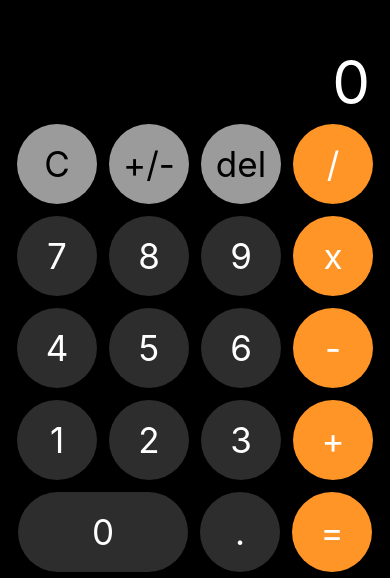
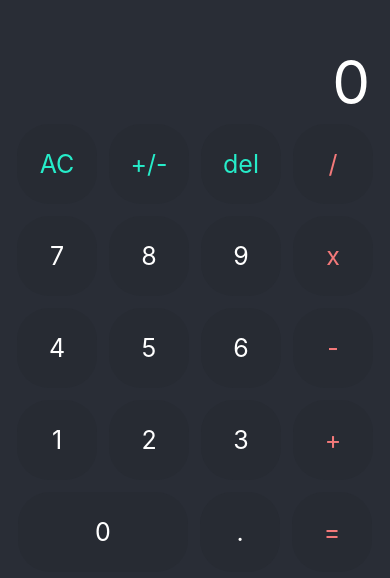
Before and after one commit to UlisesVillanueva/rn-calculator, a React Native app: screen / in a window 390 px wide. Shown: the part 266-844 px from the top of the page. Built offline with nearby package versions, Linux system fonts and the light colour scheme.

Commit message:
feat: add useCalculator Hook and change look and feel

```diff
--- a/src/components/Button.tsx
+++ b/src/components/Button.tsx
@@ -8,18 +8,17 @@ interface Props {
     width?: boolean;
     action?:(numValue: string)=> (void | undefined);
 }
-export const Button = ({ text, color = '#2D2D2D', width = false, action}: Props) => {
+export const Button = ({ text, color = 'white', width = false, action}: Props) => {
     return (
         <TouchableOpacity onPress={ () => action(text)}>
             <View style={{
                 ...styles.button,
-                backgroundColor: color,
+                backgroundColor: '#272b33',
                 width: (width) ? 170 : 80,
             }}>
                 <Text style={{
                     ...styles.buttonText,
-                    color: (color === '#9B9B9B')
-                        ? 'black' : 'white'
+                    color
                 }}>{text}</Text>
             </View>
         </TouchableOpacity>
--- /dev/null
+++ b/src/hooks/useCalculator.tsx
@@ -0,0 +1,132 @@
+
+import { useState, useRef } from 'react'
+
+enum Operators {
+    add, subtract, divide, multiply
+}
+
+export const useCalculator = () => {
+
+    const [num, setNum] = useState('0');
+    const [lastNum, setlastNum] = useState('0');
+
+    const lastOperation = useRef<Operators>()
+
+    const clean = () => {
+        setNum('0');
+        setlastNum('0');
+    }
+
+    const buildNuber = (numValue: string) => {
+
+        if (num.includes('.') && numValue === '.') return;
+
+        if (num.startsWith('0') || num.startsWith('-0')) {
+
+            if (numValue === '.') {
+                setNum(num + numValue)
+            } else if (numValue === '0' && num.includes('.')) {
+                setNum(num + numValue)
+            } else if (numValue !== '0' && !num.includes('.')) {
+                setNum(numValue)
+            } else if (numValue === '0' && !num.includes('.')) {
+                setNum(num)
+            } else {
+                setNum(num + numValue);
+            }
+        } else {
+            setNum(num + numValue);
+        }
+    }
+
+    const changeLastNum = () => {
+        if (num.endsWith('.')) {
+            setlastNum(num.slice(0, -1));
+        } else {
+            setlastNum(num);
+        }
+        setNum('0');
+    }
+
+
+    const positiveNegative = () => {
+        num.includes('-') ?
+            setNum(num.replace('-', '')) :
+            setNum('-' + num);
+    }
+
+    const btnAdd = () => {
+        changeLastNum();
+        lastOperation.current = Operators.add;
+    }
+
+    const btnSubtract = () => {
+        changeLastNum();
+        lastOperation.current = Operators.subtract;
+    }
+
+    const btnMultiply = () => {
+        changeLastNum();
+        lastOperation.current = Operators.multiply;
+    }
+
+    const btnDivide = () => {
+        changeLastNum();
+        lastOperation.current = Operators.divide;
+    }
+
+    const btnDelete = () => {
+        let negative = ''
+        let tempNum = num;
+        if (num.includes('-')) {
+            negative = '-'
+            tempNum = num.substr(1)
+        }
+
+        if (tempNum.length > 1) {
+            setNum(negative + tempNum.slice(0, -1))
+        } else {
+            setNum('0')
+        }
+    }
+
+    const calculator = () => {
+        const num1 = Number(num)
+        const num2 = Number(lastNum)
+
+        switch (lastOperation.current) {
+            case Operators.add:
+                setNum(`${num1 + num2}`)
+                break;
+            case Operators.subtract:
+                setNum(`${num2 - num1}`)
+                break;
+            case Operators.divide:
+                setNum(`${num2 / num1}`)
+                break;
+            case Operators.multiply:
+                setNum(`${num1 * num2}`)
+                break;
+
+            default:
+                break;
+        }
+
+        setlastNum('0')
+    }
+
+    return {
+        lastNum,
+        num,
+        calculator,
+        changeLastNum,
+        clean,
+        btnAdd,
+        btnDelete,
+        btnDivide,
+        btnMultiply,
+        btnSubtract,
+        positiveNegative,
+        buildNuber
+    }
+}
--- a/src/screens/CalculatorScreen.tsx
+++ b/src/screens/CalculatorScreen.tsx
@@ -1,130 +1,35 @@
 import React, { useState, useRef } from 'react'
 import { Text, View } from 'react-native'
 import { Button } from '../components/Button';
+import { useCalculator } from '../hooks/useCalculator';
 import { styles } from '../theme/appTheme';
 
 
-enum Operators {
-    add, subtract, divide, multiply
-}
+
 
 export const CalculatorScreen = () => {
 
-    const [num, setNum] = useState('0');
-    const [lasNum, setLasNum] = useState('0');
-
-    const lastOperation = useRef<Operators>()
-
-    const clean = () => {
-        setNum('0');
-        setLasNum('0');
-    }
-
-    const buildNuber = (numValue: string) => {
-
-        if (num.includes('.') && numValue === '.') return;
-
-        if (num.startsWith('0') || num.startsWith('-0')) {
-
-            if (numValue === '.') {
-                setNum(num + numValue)
-            } else if (numValue === '0' && num.includes('.')) {
-                setNum(num + numValue)
-            } else if (numValue !== '0' && !num.includes('.')) {
-                setNum(numValue)
-            } else if (numValue === '0' && !num.includes('.')) {
-                setNum(num)
-            } else {
-                setNum(num + numValue);
-            }
-        } else {
-            setNum(num + numValue);
-        }
-    }
-
-    const changeLastNum = () => {
-        if (num.endsWith('.')) {
-            setLasNum(num.slice(0, -1));
-        } else {
-            setLasNum(num);
-        }
-        setNum('0');
-    }
-
-
-    const positiveNegative = () => {
-        num.includes('-') ?
-            setNum(num.replace('-', '')) :
-            setNum('-' + num);
-    }
-
-    const btnAdd = () => {
-        changeLastNum();
-        lastOperation.current = Operators.add;
-    }
-
-    const btnSubtract = () => {
-        changeLastNum();
-        lastOperation.current = Operators.subtract;
-    }
-
-    const btnMultiply = () => {
-        changeLastNum();
-        lastOperation.current = Operators.multiply;
-    }
-
-    const btnDivide = () => {
-        changeLastNum();
-        lastOperation.current = Operators.divide;
-    }
-
-    const btnDelete = () => {
-        let negative = ''
-        let tempNum = num;
-        if (num.includes('-')) {
-            negative = '-'
-            tempNum = num.substr(1)
-        }
-
-        if (tempNum.length > 1) {
-            setNum(negative + tempNum.slice(0, -1))
-        } else {
-            setNum('0')
-        }
-    }
-
-    const calculator = () => {
-        const num1 = Number(num)
-        const num2 = Number(lasNum)
-
-        switch (lastOperation.current) {
-            case Operators.add:
-                setNum(`${num1 + num2}`)
-                break;
-            case Operators.subtract:
-                setNum(`${num2 - num1}`)
-                break;
-
-            case Operators.divide:
-                setNum(`${num2 / num1}`)
-                break;
-            case Operators.multiply:
-                setNum(`${num1 * num2}`)
-                break;
-
-            default:
-                break;
-        }
-
-        setLasNum('0')
-    }
+    const {
+        calculator,
+        changeLastNum,
+        clean,
+        btnAdd,
+        btnDelete,
+        btnDivide,
+        btnMultiply,
+        btnSubtract,
+        positiveNegative,
+        buildNuber,
+        lastNum,
+        num
+    } = useCalculator();
 
 
 
     return (
         <View style={styles.calculatorContainer}>
             {
-                lasNum !== '0' && <Text style={styles.smallResult}>{lasNum}</Text>
+                lastNum !== '0' && <Text style={styles.smallResult}>{lastNum}</Text>
             }
             <Text
                 style={styles.result}
@@ -135,37 +40,37 @@ export const CalculatorScreen = () => {
             </Text>
 
             <View style={styles.row}>
-                <Button text='C' color='#9B9B9B' action={clean} />
-                <Button text='+/-' color='#9B9B9B' action={positiveNegative} />
-                <Button text='del' color='#9B9B9B' action={btnDelete} />
-                <Button text='/' color='#FF9427' action={btnDivide} />
+                <Button text='AC' color='#26ecc9' action={clean} />
+                <Button text='+/-' color='#26ecc9' action={positiveNegative} />
+                <Button text='del' color='#26ecc9' action={btnDelete} />
+                <Button text='/' color='#f3797a' action={btnDivide} />
             </View>
 
             <View style={styles.row}>
                 <Button text='7' action={buildNuber} />
                 <Button text='8' action={buildNuber} />
                 <Button text='9' action={buildNuber} />
-                <Button text='x' color='#FF9427' action={btnMultiply} />
+                <Button text='x' color='#f3797a' action={btnMultiply} />
             </View>
 
             <View style={styles.row}>
                 <Button text='4' action={buildNuber} />
                 <Button text='5' action={buildNuber} />
                 <Button text='6' action={buildNuber} />
-                <Button text='-' color='#FF9427' action={btnSubtract} />
+                <Button text='-' color='#f3797a' action={btnSubtract} />
             </View>
 
             <View style={styles.row}>
                 <Button text='1' action={buildNuber} />
                 <Button text='2' action={buildNuber} />
                 <Button text='3' action={buildNuber} />
-                <Button text='+' color='#FF9427' action={btnAdd} />
+                <Button text='+' color='#f3797a' action={btnAdd} />
             </View>
 
             <View style={styles.row}>
                 <Button text='0' action={buildNuber} width />
                 <Button text='.' action={buildNuber} />
-                <Button text='=' color='#FF9427' action={calculator} />
+                <Button text='=' color='#f3797a' action={calculator} />
             </View>
 
 
--- a/src/theme/appTheme.tsx
+++ b/src/theme/appTheme.tsx
@@ -5,7 +5,7 @@ import { StyleSheet } from "react-native";
 export const styles = StyleSheet.create({
     background:{
         flex:1,
-        backgroundColor:'black',
+        backgroundColor:'#292d36',
 
     },
     calculatorContainer:{
@@ -26,8 +26,8 @@ export const styles = StyleSheet.create({
     button:{
         height:80,
         width:80,
-        backgroundColor:'#9B9B9B',
-        borderRadius:100,
+        backgroundColor:'##272b33',
+        borderRadius:32,
         justifyContent:'center',
         margin:6
     },
@@ -35,7 +35,7 @@ export const styles = StyleSheet.create({
         textAlign:'center',
         padding:10,
         color:'black',
-        fontSize:35,
+        fontSize:25,
         fontWeight:'400'
     },
     row:{
```
